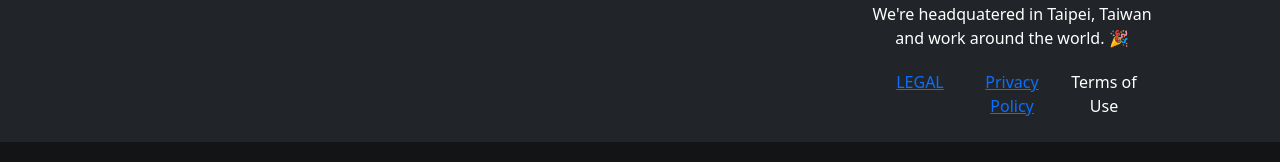
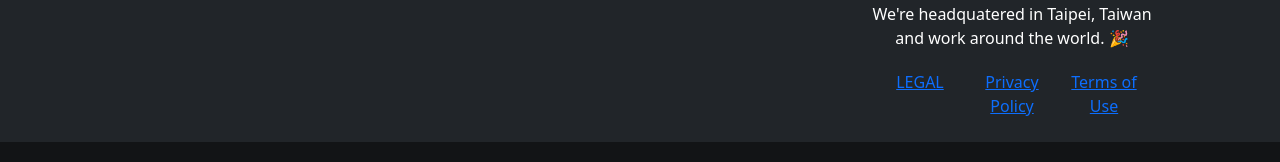
Before and after one commit to Pixisoft/Pixisoft.github.io, a React (Create React App) app: page /#/ in a window 1280 px wide. Shown: the part 1436-1598 px from the top of the page. Built offline with nearby package versions, Linux system fonts and the light colour scheme.

Commit message:
Use hash router instead

```diff
--- a/src/components/PContent.js
+++ b/src/components/PContent.js
@@ -14,7 +14,7 @@ import {
   Container,
 } from 'react-bootstrap';
 
-import { BrowserRouter as Router, Route } from "react-router-dom";
+import { HashRouter, Route } from "react-router-dom";
 
 import PHome from './PHome.js';
 
@@ -25,7 +25,7 @@ class PContent extends React.Component {
   state = {};
   render () {
     return (
-      <Router>
+      <HashRouter>
         <Route exact path="/">
           <PHome state={ this.props.state }
                  getContext={ this.props.getContext } />
@@ -40,12 +40,12 @@ class PContent extends React.Component {
             { ReactHtmlParser(this.props.getContext("PrivacyPolicy")) }
           </Container>
         </Route>
-        <Route path={ process.env.PUBLIC_URL + "/terms-of-use" }>
+        <Route path="/terms-of-use">
           <Container className="p-5">
             { ReactHtmlParser(this.props.getContext("TermsOfUse")) }
           </Container>
         </Route>
-      </Router>
+      </HashRouter>
     );
   }
 }
--- a/src/components/PFooter.js
+++ b/src/components/PFooter.js
@@ -13,8 +13,6 @@ import {
 } from 'react-bootstrap';
 
 import ReactHtmlParser from 'react-html-parser';
-
-import { BrowserRouter as Link } from "react-router-dom";
 
 import logo from '../images/logo.png';
 import github from '../images/icons/github.png';
@@ -93,13 +91,13 @@ class PFooter extends React.Component {
                 <Container className="mt-3">
                   <Row className="justify-content-md-center">
                     <Col>
-                      <a href="/legal">LEGAL</a>
+                      <a href="#/legal">LEGAL</a>
                     </Col>
                     <Col>
-                      <a href="/privacy-policy">Privacy Policy</a>
+                      <a href="#/privacy-policy">Privacy Policy</a>
                     </Col>
                     <Col>
-                      <Link to={process.env.PUBLIC_URL + '/'}>Terms of Use</Link>
+                      <a href="#/terms-of-use">Terms of Use</a>
                     </Col>
                   </Row>
                 </Container>
```
